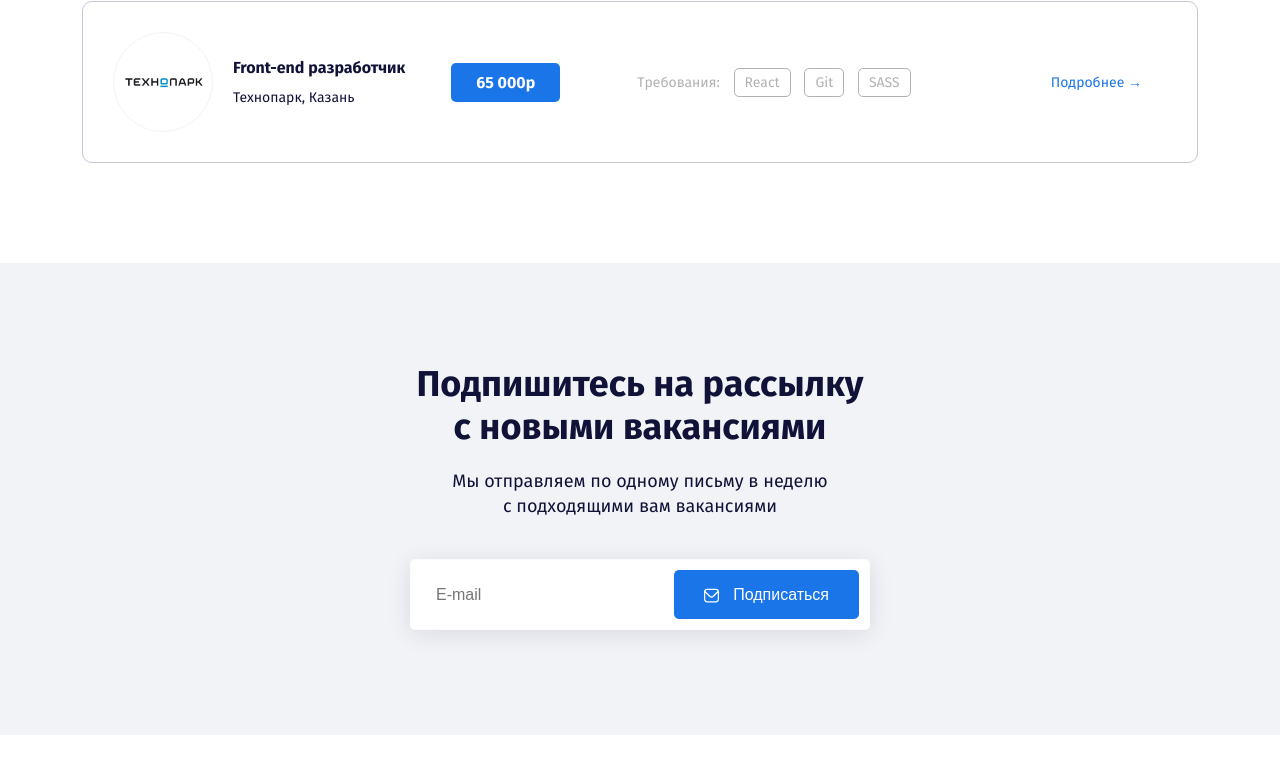
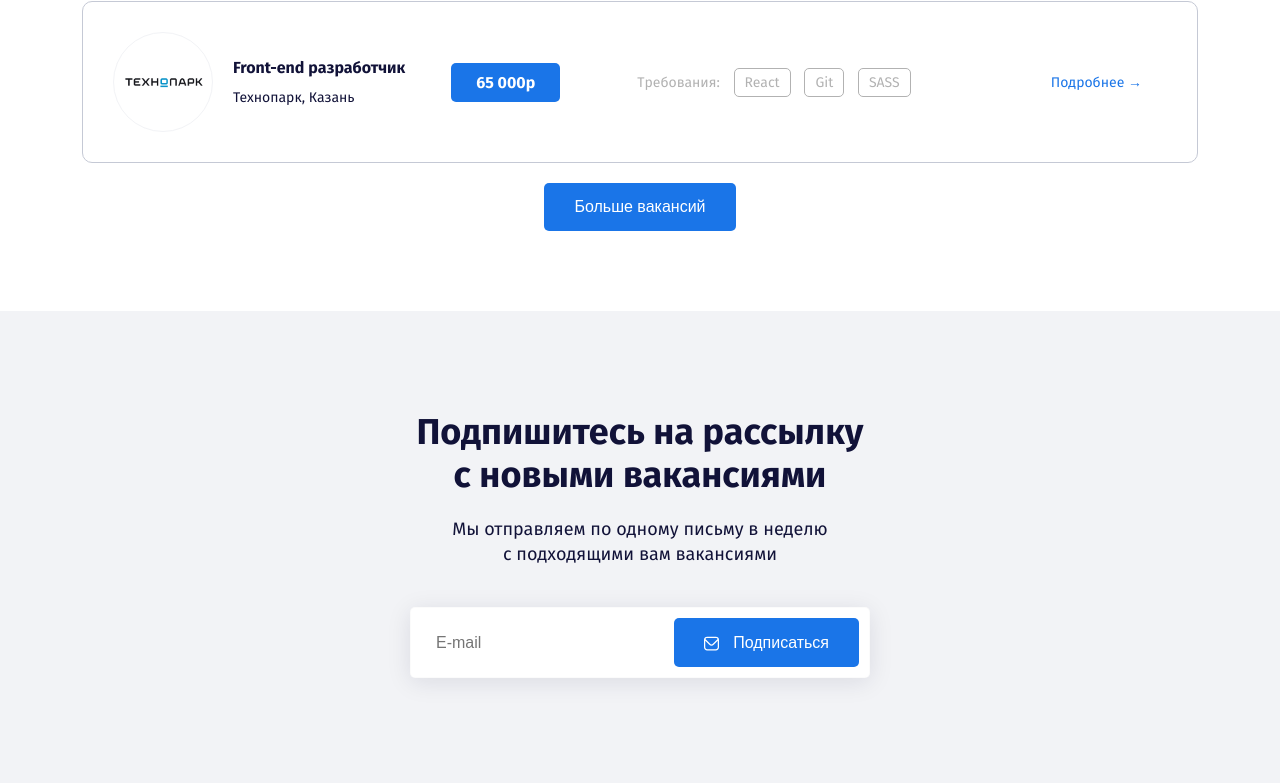
Before and after one commit to Xasan6988/FindYourJob, a plain HTML site: page index.html in a window 1280 px wide. Shown: the part 1768-2551 px from the top of the page. Drawn offline with Linux system fonts and the light colour scheme.

Commit message:
Add offer button

```diff
--- a/index.html
+++ b/index.html
@@ -234,6 +234,9 @@
         <a href="#" class="more">Подробнее →</a>
       </div>
       <!-- /.offer -->
+      <div class="d-flex align-items-center justify-content-center">
+        <button class="button button-primary">Больше вакансий</button>
+      </div>
     </div>
     <!-- /.container -->
   </div>
```
